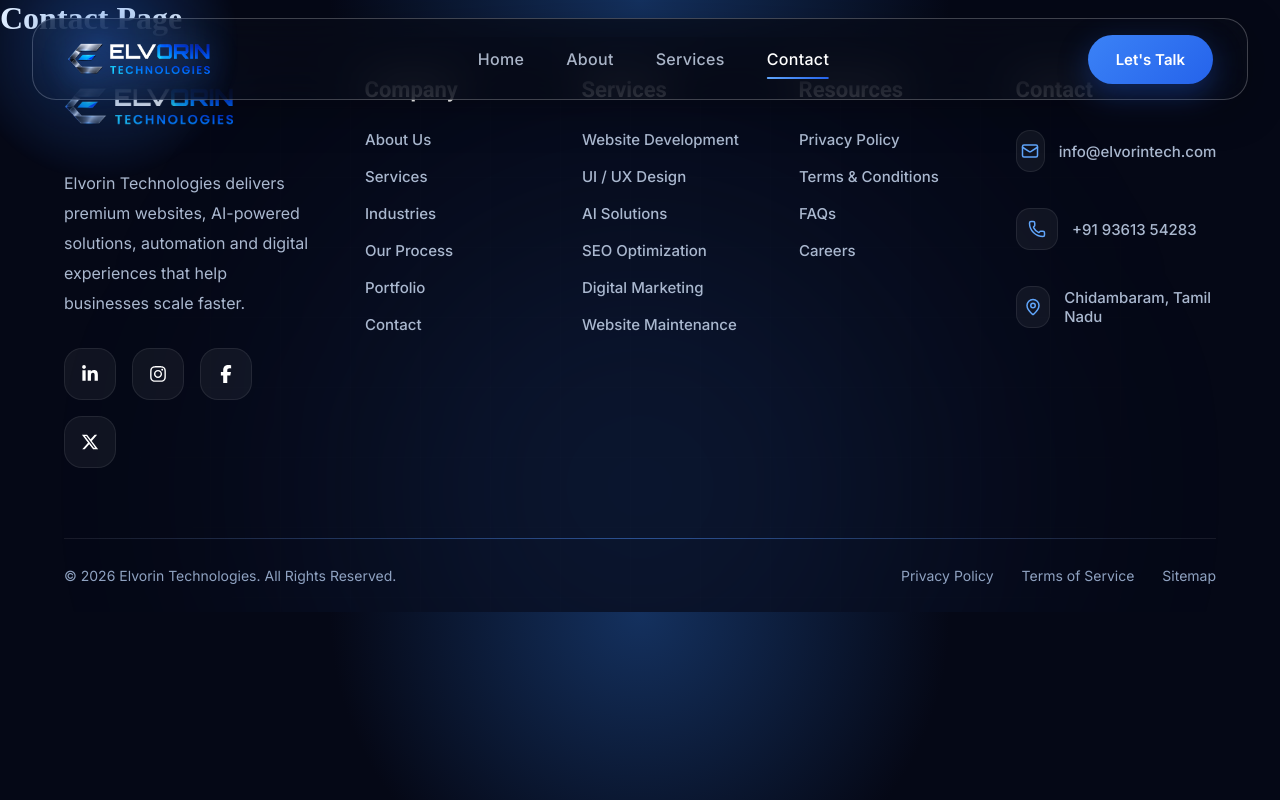
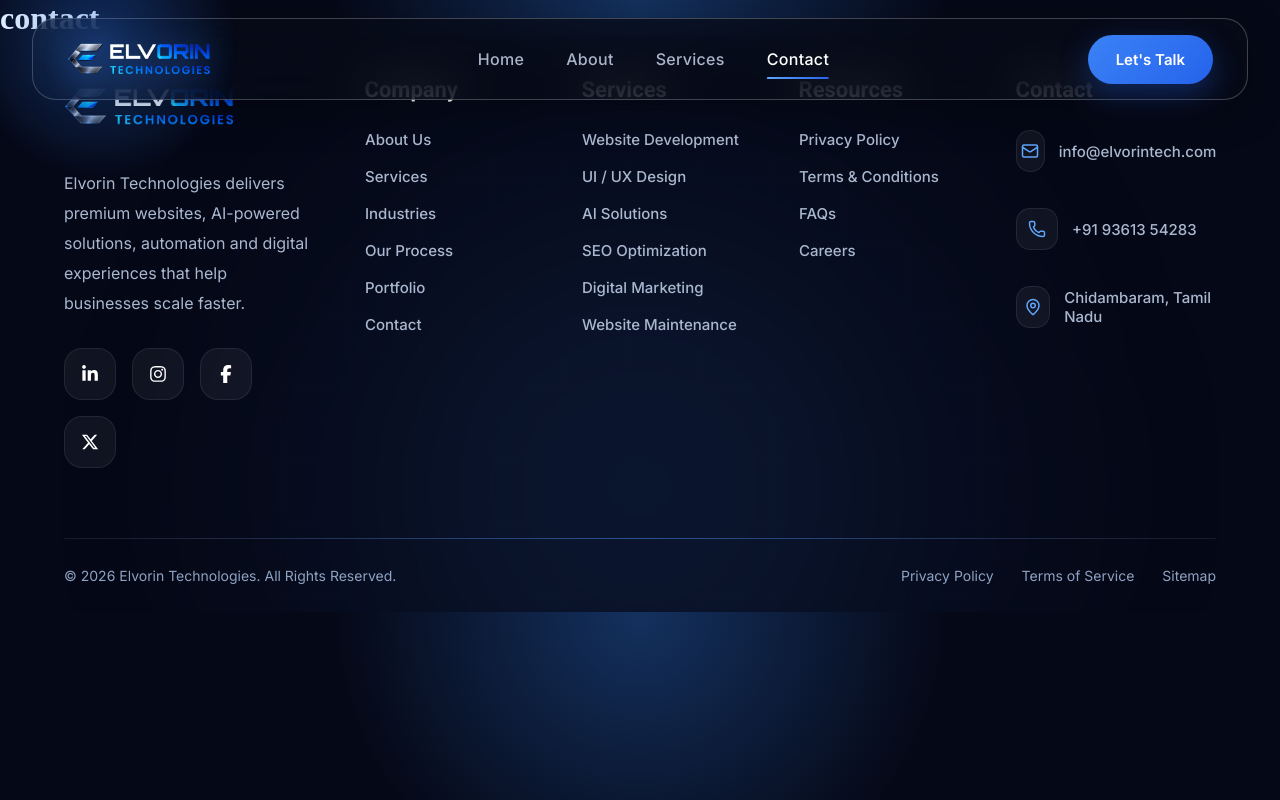
Before and after one commit to elvorinTechnologies/elvorin-technologies, a React (Vite) app: page /contact in a window 1280 px wide. Built offline with nearby package versions, Linux system fonts and the light colour scheme.

Commit message:
Updated homepage

```diff
--- a/src/App.jsx
+++ b/src/App.jsx
@@ -9,7 +9,6 @@ import Footer from "./components/Footer";
 import Home from "./pages/Home";
 import About from "./pages/About";
 import Services from "./pages/Services";
-import Portfolio from "./pages/Portfolio";
 import Contact from "./pages/Contact";
 
 function App() {
--- a/src/pages/Contact.jsx
+++ b/src/pages/Contact.jsx
@@ -1,5 +1,11 @@
+
+
 function Contact() {
-  return <h1>Contact Page</h1>;
+  return (
+    <>
+      <h1>contact</h1>
+    </>
+  );
 }
 
 export default Contact;
```
